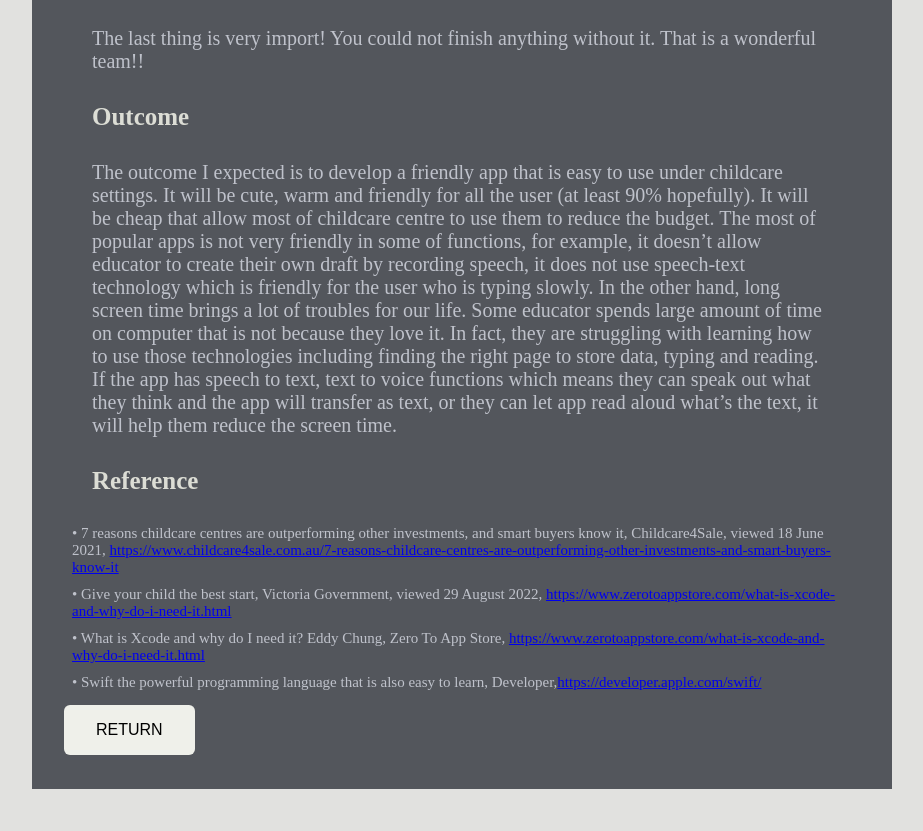
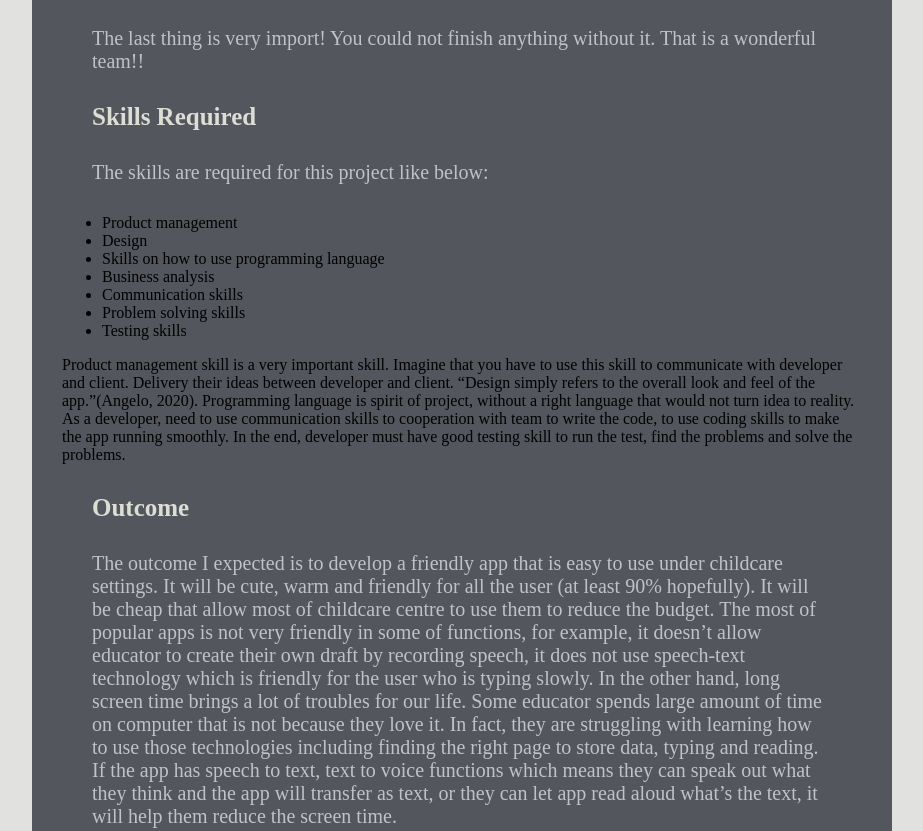
Before and after one commit to Jingli-123/intro2ita1new, a plain HTML site: page project.html in a window 1280 px wide. Shown: the part 2796-3627 px from the top of the page, without its empty margins (178-1101 px from the left). Drawn offline with Linux system fonts and the light colour scheme.

Commit message:
Add files via upload

```diff
--- a/project.html
+++ b/project.html
@@ -73,6 +73,24 @@
 				The last thing is very import! You could not finish anything without it. That is a wonderful team!!
 			</p>
 			<h2>
+				Skills Required
+			</h2>
+			<p>
+				The skills are required for this project like below:
+				<ul>
+					<li>
+						Product management
+					</li>
+					<li>Design</li>
+					<li>Skills on how to use programming language</li>
+					<li>Business analysis</li>
+					<li>Communication skills</li>
+					<li>Problem solving skills</li>
+					<li>Testing skills</li>
+				</ul>
+				Product management skill is a very important skill. Imagine that you have to use this skill to communicate with developer and client. Delivery their ideas between developer and client. “Design simply refers to the overall look and feel of the app.”(Angelo, 2020). Programming language is spirit of project, without a right language that would not turn idea to reality. As a developer, need to use communication skills to cooperation with team to write the code, to use coding skills to make the app running smoothly. In the end, developer must have good testing skill to run the test, find the problems and solve the problems.
+			</p>
+			<h2>
 				Outcome
 			</h2>
 			<p>
@@ -94,6 +112,10 @@
 			<p id="reference">
 				•	Swift the powerful programming language that is also easy to learn, Developer,<a href="https://developer.apple.com/swift/">https://developer.apple.com/swift/</a>
 			</p>
+			<p id="reference">
+				•	14 Essential App Development Team Skills You Must Have, Ascendle, Angelo, F, viewed 17 June, 2020, <a href="https://ascendle.com/ideas/14-skills-your-app-development-team-must-have/">https://ascendle.com/ideas/14-skills-your-app-development-team-must-have/</a>
+			</p>
+
 			<a href="index.html"><button>Return</button></a>
 		</div>
 	</body>
```
